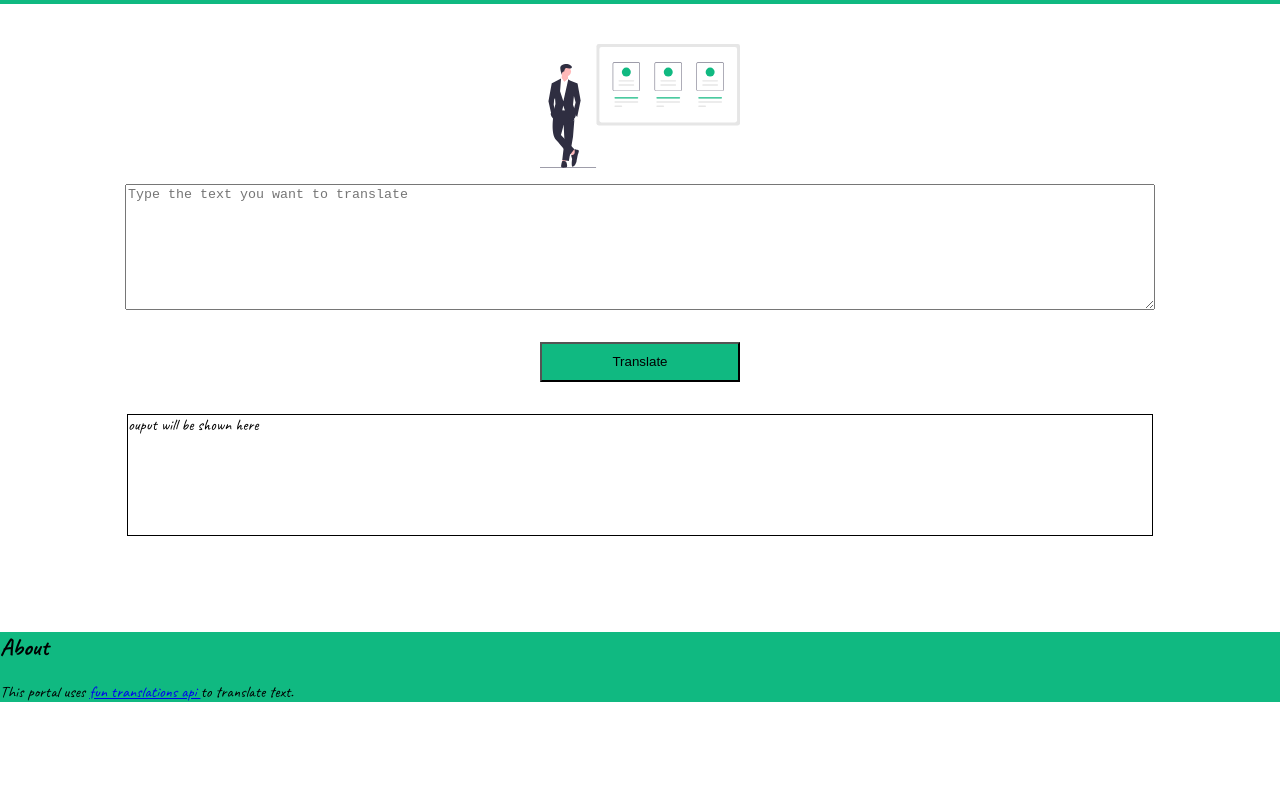
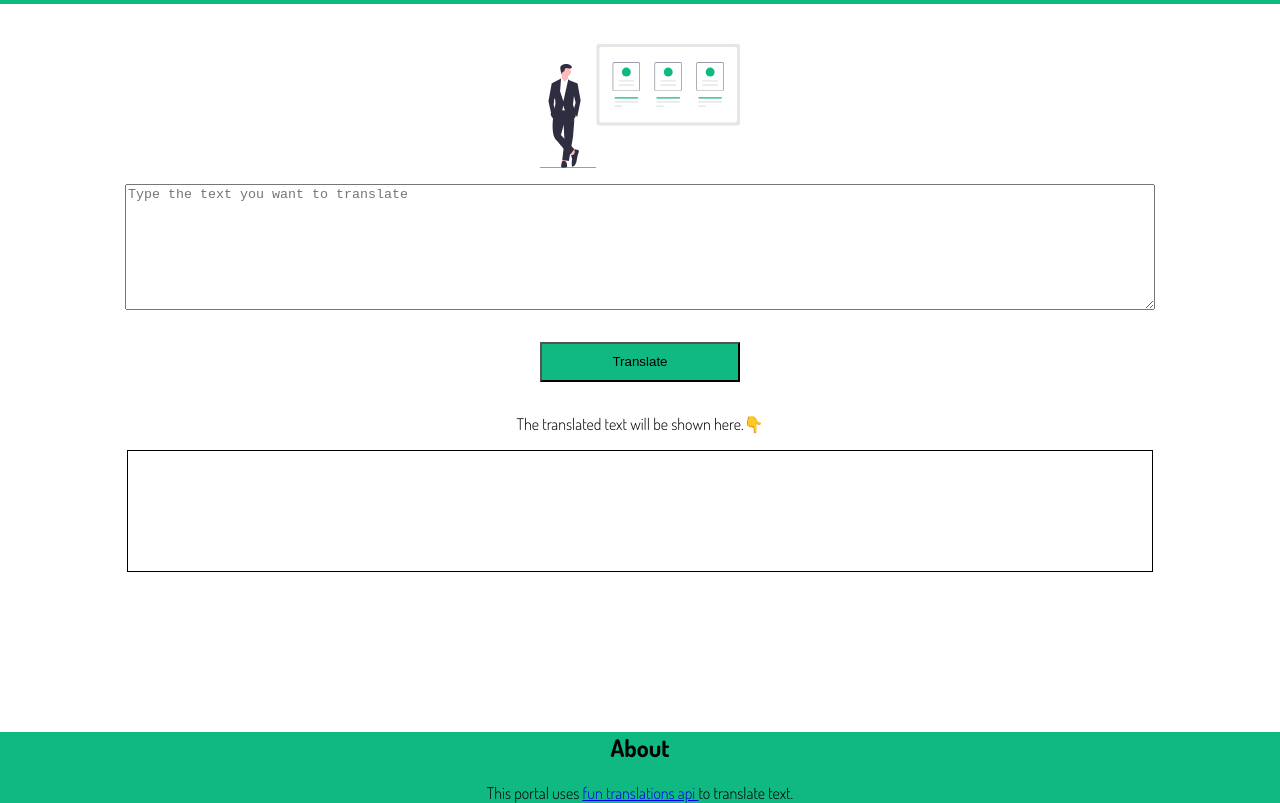
Before and after one commit to sarthak1209/Another-translator, a plain HTML site: page index.html in a window 1280 px wide. Shown: the part 89-892 px from the top of the page. Before the commit the page ends 800 px from the top, so only its background shows below. Drawn offline with Linux system fonts and the light colour scheme.

Commit message:
Final : done

```diff
--- a/index.html
+++ b/index.html
@@ -26,14 +26,16 @@
     </div>
 
 
+    <div style="text-align: center;"><p>The translated text will be shown here.👇</p></div>
 
-    <div id="div-output"> ouput will be shown here</div>
+    <div id="div-output"></div>
 
 
 
     <footer>
      <h2>About</h2>
-     <p>This portal uses <a href="https://funtranslations.com/shakespeare">fun translations api </a>to translate text.</p>
+     <p > This portal uses <a href="https://funtranslations.com/shakespeare">fun translations api
+    </a>to translate text.</p>
     </footer>
     <script src="app.js" type="text/javascript">
         console.log("inside script tag")
--- a/style.css
+++ b/style.css
@@ -1,4 +1,5 @@
-@import url('https://fonts.googleapis.com/css2?family=Caveat:wght@400;700&display=swap');
+
+@import url('https://fonts.googleapis.com/css2?family=Dosis:wght@300;700&display=swap');
 
 :root {
     --primary-color: #10B981;
@@ -7,7 +8,7 @@
 body {
     margin: 0px;
     padding: 0%;
-    font-family: 'Caveat', cursive;
+    font-family: 'Dosis', sans-serif;
 }
 
 .header {
@@ -45,6 +46,9 @@ textarea {
     width: 200px;
     height: 40px;
     font-size-adjust: auto;
+
+
+
 }
 
 #div-output {
@@ -52,12 +56,13 @@ textarea {
     border: 1px solid black;
     height: 15vh;
     width: 80%;
-    margin-bottom: 6rem;
+    margin-bottom: 10rem;
 }
 
 footer {
     background-color: var(--primary-color);
     margin-bottom: -100px;
+    text-align: center;
 }
 
 #btn-translate {
```
